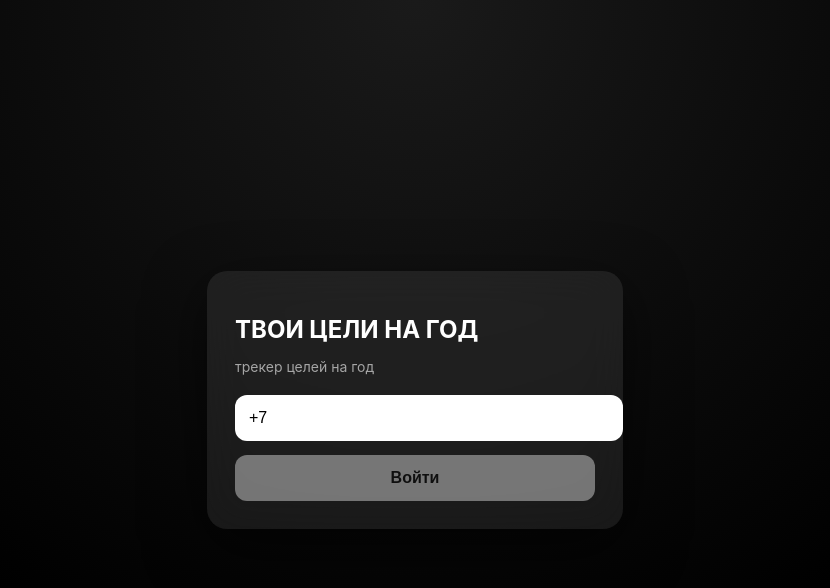
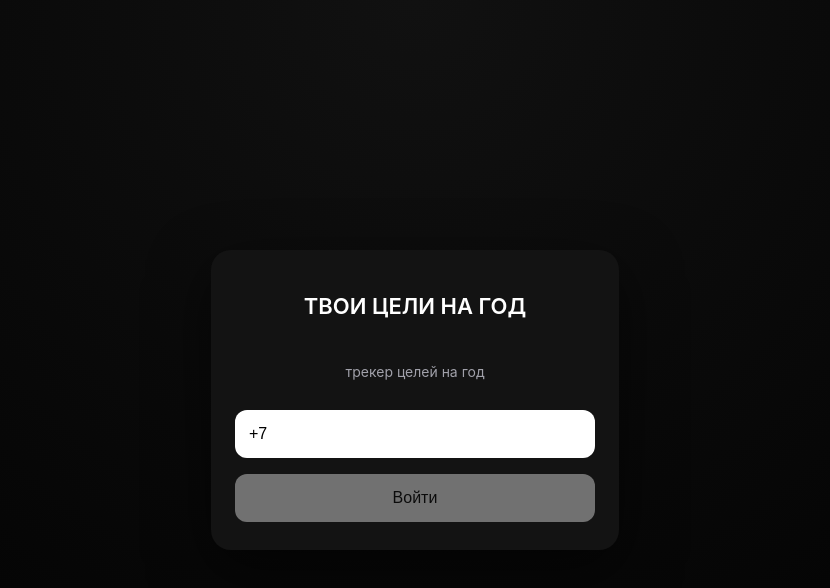
Before and after one commit to Ulibaykin/goals-2026, a Next.js app: page / in a window 1280 px wide. Shown: the top 588 px of the page, without its empty margins (225-1055 px from the left). Built offline with nearby package versions, Linux system fonts and the light colour scheme.

Commit message:
Update auth.module.css

```diff
--- a/app/auth.module.css
+++ b/app/auth.module.css
@@ -1,58 +1,59 @@
 .wrapper {
   min-height: 100vh;
+  width: 100%;
   display: flex;
   align-items: center;
   justify-content: center;
-  background: radial-gradient(
-    circle at top,
-    #1a1a1a,
-    #000000 70%
-  );
+  background: radial-gradient(circle at top, #111, #000);
+  font-family: 'Inter', system-ui, sans-serif;
 }
 
 .card {
-  width: 360px;
-  background: rgba(255, 255, 255, 0.08);
-  backdrop-filter: blur(20px);
+  width: 100%;
+  max-width: 360px;
+  background: rgba(20, 20, 20, 0.9);
   border-radius: 20px;
-  padding: 28px;
+  padding: 28px 24px;
+  display: flex;
+  flex-direction: column;
+  gap: 16px;
   box-shadow: 0 20px 60px rgba(0, 0, 0, 0.6);
 }
 
 .title {
   color: #ffffff;
-  font-size: 24px;
-  font-weight: 700;
-  margin-bottom: 6px;
+  font-size: 22px;
+  font-weight: 600;
+  text-align: center;
 }
 
 .subtitle {
-  color: rgba(255, 255, 255, 0.6);
+  color: #a1a1aa;
   font-size: 14px;
-  margin-bottom: 20px;
+  text-align: center;
 }
 
 .input {
-  width: 100%;
-  height: 46px;
+  height: 48px;
   border-radius: 12px;
   border: none;
   padding: 0 14px;
   font-size: 16px;
   outline: none;
+  background: #ffffff;
+  color: #000000;
 }
 
 .button {
-  width: 100%;
-  height: 46px;
-  margin-top: 14px;
+  height: 48px;
   border-radius: 12px;
   border: none;
   background: #ffffff;
   color: #000000;
   font-size: 16px;
-  font-weight: 600;
+  font-weight: 500;
   cursor: pointer;
+  transition: opacity 0.2s ease;
 }
 
 .button:disabled {
```
